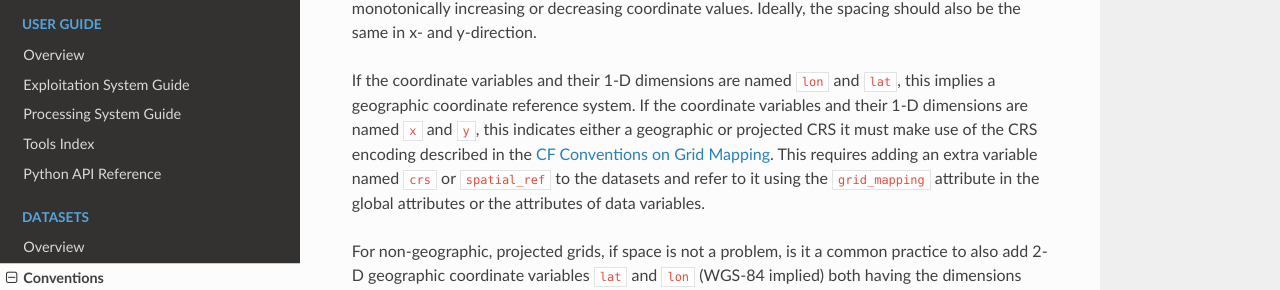
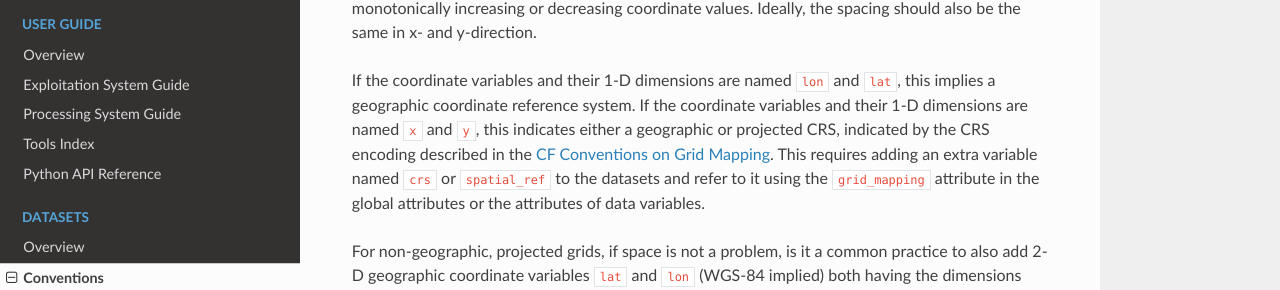
Before and after one commit to agriculture-vlab/agriculture-vlab, an MkDocs documentation site: the page built from docs/datasets/conventions.md, in a window 1280 px wide and 900 px high, scrolled down 1785 px. Shown: the part 138-428 px from the top of the window. Built offline with MkDocs 1.6.1, drawn with Linux system fonts in a browser that asks for light colours; nearby versions of some CDN libraries.

Commit message:
Update docs/datasets/conventions.md
Co-authored-by: Laurențiu Nicola <lnicola@users.noreply.github.com>

```diff
--- a/docs/datasets/conventions.md
+++ b/docs/datasets/conventions.md
@@ -110,7 +110,7 @@ x- and y-direction.
 If the coordinate variables and their 1-D dimensions are named `lon` and `lat`,
 this implies a geographic coordinate reference system.
 If the coordinate variables and their 1-D dimensions are named `x` and `y`,
-this indicates either a geographic or projected CRS it must make use of the
+this indicates either a geographic or projected CRS, indicated by the
 CRS encoding described in the  [CF Conventions on Grid Mapping]. This
 requires adding an extra variable named `crs` or `spatial_ref` to the datasets
 and refer to it using the `grid_mapping` attribute in the global attributes
```
